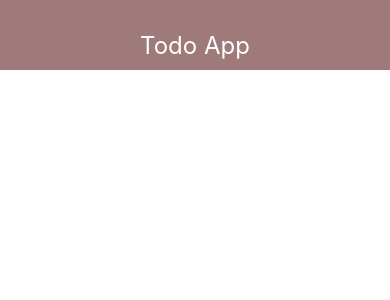
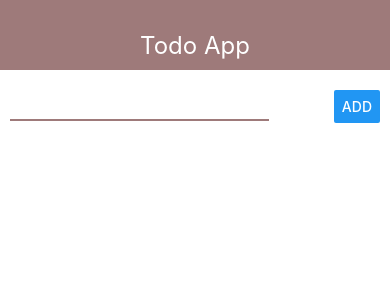
Before and after one commit to SDen4/react_native_demo_1, a React Native app: screen / in a window 390 px wide. Shown: the top 300 px of the page. Built offline with nearby package versions, Linux system fonts and the light colour scheme.

Commit message:
input AddTodo + button

```diff
--- a/App.js
+++ b/App.js
@@ -1,15 +1,22 @@
 import React from 'react';
 import { StyleSheet, Text, View } from 'react-native';
+import { AddTodo } from './src/AddTodo';
 import { Navbar } from './src/Navbar';
 
 export default function App() {
     return (
-        <View style={styles.container}>
+        <View>
             <Navbar title='Todo App' />
+            <View style={styles.container}>
+                <AddTodo />
+            </View>
         </View>
     );
 }
 
 const styles = StyleSheet.create({
-    container: {}
+    container: {
+        paddingHorizontal: 10,
+        paddingVertical: 10,
+    }
 });
--- /dev/null
+++ b/src/AddTodo.js
@@ -0,0 +1,28 @@
+import React from 'react';
+import { View, StyleSheet, TextInput, Button } from 'react-native';
+
+export const AddTodo = () => {
+    return (
+        <View style={styles.container}>
+            <TextInput style={styles.input}/>
+            <Button title='Add' style={styles.button} />
+        </View>
+    );
+};
+
+const styles = StyleSheet.create({
+    container: {
+        flexDirection: 'row',
+        paddingTop: 10,
+        justifyContent: 'space-between',
+        alignItems: 'center',
+    },
+    input: {
+        width: '70%',
+        padding: 5,
+        borderStyle: 'solid',
+        borderBottomColor: '#9e7a7a',
+        borderBottomWidth: 2,
+    },
+    button: {}
+});
```
